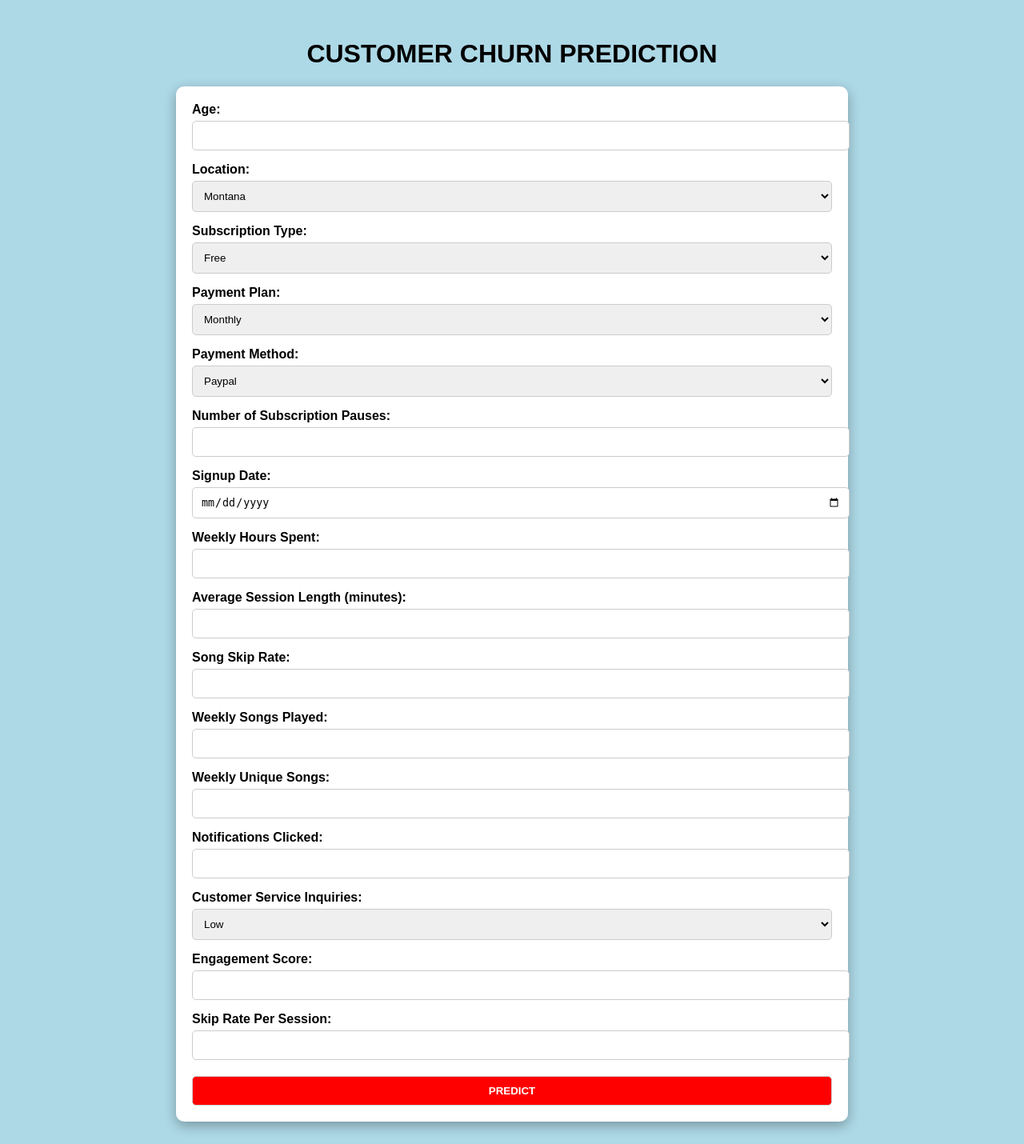
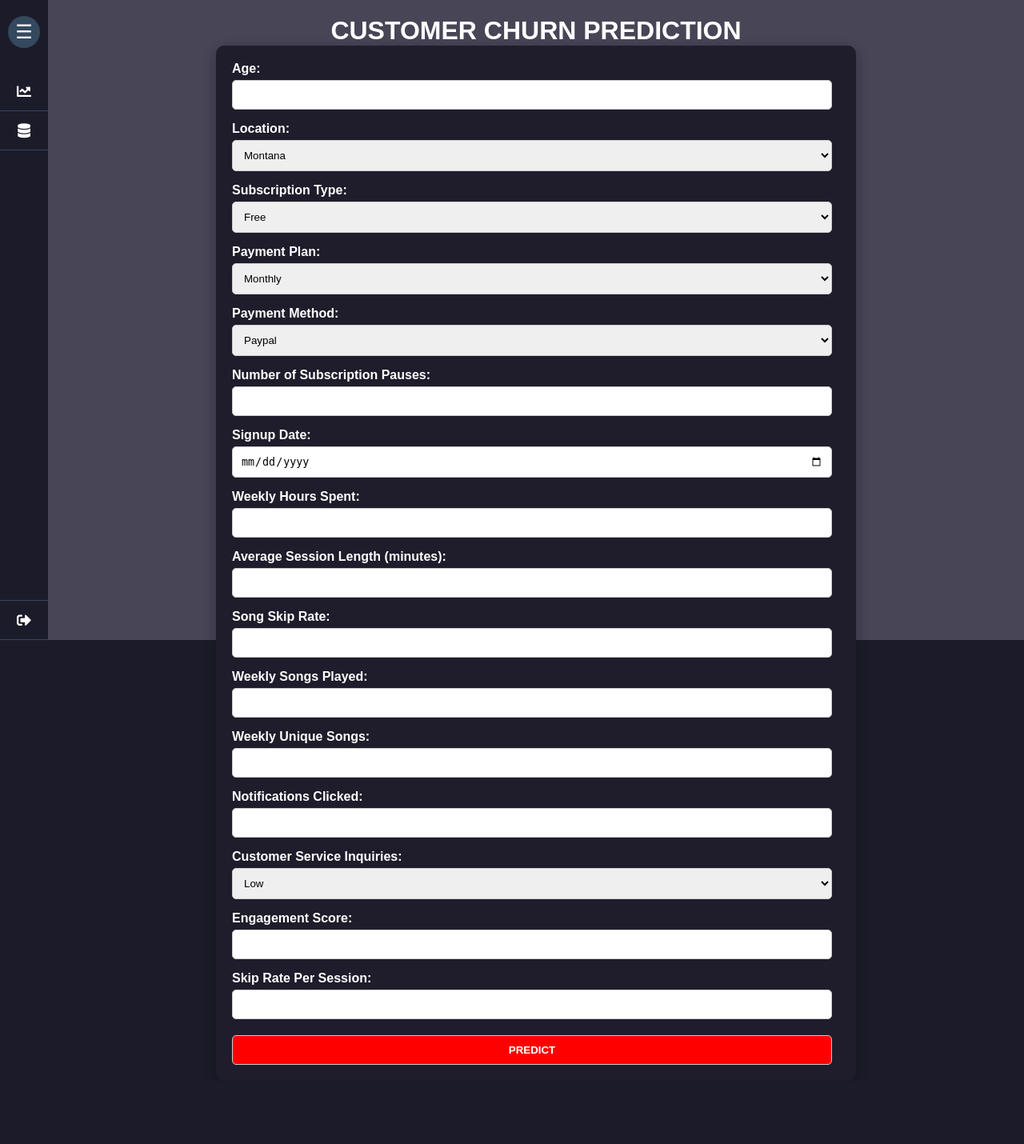
Before and after one commit to Meenakshi2002-28/Churn-Prediction--Major-Project, a Flask app: page /prediction in a window 1280 px wide. Shown: the whole page at 80% size. After the commit the page ends 1331 px from the top, so only its background shows below. Run offline with Flask 3, Linux system fonts and the light colour scheme; parts of the project's set-up code (start-up, migrations or seed data) failed here and were passed over; some libraries are stand-ins or nearby versions.

Commit message:
changes made

```diff
--- a/app.py
+++ b/app.py
@@ -1,7 +1,10 @@
-from flask import Flask, render_template, request, redirect, url_for, flash, session
+from flask import Flask, render_template, request, redirect, url_for, flash, session, jsonify
 import psycopg2
 from psycopg2.extras import DictCursor
 import bcrypt
+import joblib
+import numpy as np
+import pandas as pd
 
 app = Flask(__name__)
 app.secret_key = 'your_secret_key'  # Keep this consistent
@@ -113,6 +116,120 @@ def dashboard():
 def prediction():
     return render_template('prediction.html')
 
+with open('predict.pkl', 'rb') as f:
+    models = joblib.load(f)
+
+model = models.get('lightgbm')
+
+if model is None:
+    print("❌ Error: LightGBM model not found in predict.pkl")
+else:
+    print("✅ LightGBM model loaded successfully with features:", model.feature_name_)
+
+
+with open('onehot_encoder.pkl', 'rb') as f:
+    onehot_encoder = joblib.load(f)
+
+with open('ordinal_encoder.pkl', 'rb') as f:
+    ordinal_encoder = joblib.load(f)
+
+with open('scaler.pkl', 'rb') as f:
+    scaler = joblib.load(f)
+
+from datetime import datetime
+
+@app.route('/predict', methods=['POST'])
+def predict():
+    if request.method == 'POST':
+        # Extract input data
+        input_data = {
+            'age': request.form['age'],
+            'location': request.form['location'],
+            'subscription_type': request.form['subscription_type'],
+            'payment_plan': request.form['payment_plan'],
+            'payment_method': request.form['payment_method'],
+            'num_subscription_pauses': request.form['num_subscription_pauses'],
+            'weekly_hours': request.form['weekly_hours'],
+            'average_session_length': request.form['average_session_length'],
+            'song_skip_rate': request.form['song_skip_rate'],
+            'weekly_songs_played': request.form['weekly_songs_played'],
+            'weekly_unique_songs': request.form['weekly_unique_songs'],
+            'notifications_clicked': request.form['notifications_clicked'],
+            'customer_service_inquiries': request.form['customer_service_inquiries'],
+            'engagement_score': request.form['engagement_score'],
+            'skip_rate_per_session': request.form['skip_rate_per_session'],
+            'signup_date': request.form['signup_date']  # Get signup date
+        }
+
+        # Convert signup date to days_since_signup
+        today = datetime.today()
+        signup_date = datetime.strptime(input_data['signup_date'], "%Y-%m-%d")  # Assuming format 'YYYY-MM-DD'
+        input_data['days_since_signup'] = (today - signup_date).days  # Convert to integer
+
+        # Convert to DataFrame
+        df = pd.DataFrame([input_data])
+
+        # Debugging: Print the received DataFrame columns
+        print("Received DataFrame columns:", df.columns.tolist())
+
+        # Define categorical features
+        categorical_features = ['location', 'subscription_type', 'payment_plan', 'payment_method']
+
+        # Check if categorical columns exist in DataFrame
+        missing_cols = [col for col in categorical_features if col not in df.columns]
+        if missing_cols:
+            print("❌ Missing Categorical Columns:", missing_cols)
+            return "Error: Missing required input fields", 400  # Return error message
+
+        # One-hot encode categorical features (only if columns exist)
+        df_categorical = df[categorical_features]
+
+        # Ensure order matches fitted encoder
+        df_categorical = df_categorical.reindex(columns=onehot_encoder.feature_names_in_, fill_value="Unknown")
+
+        # Transform categorical features
+        df_encoded = pd.DataFrame(onehot_encoder.transform(df_categorical).toarray(),
+                          columns=onehot_encoder.get_feature_names_out())
+        df_encoded = df_encoded.reindex(columns=onehot_encoder.get_feature_names_out(), fill_value=0)
+
+
+        # Encode ordinal feature
+        if 'customer_service_inquiries' in df.columns:
+            df[['customer_service_inquiries']] = ordinal_encoder.transform(df[['customer_service_inquiries']])
+        else:
+            print("❌ 'customer_service_inquiries' is missing!")
+
+        # Drop original categorical columns
+        df.drop(columns=categorical_features, errors='ignore', inplace=True)
+
+        # Concatenate encoded categorical features
+        df = pd.concat([df, df_encoded], axis=1)
+
+        # Ensure feature order matches what was used during training
+        df = df.reindex(columns=scaler.feature_names_in_, fill_value=0)
+
+        # Scale numerical features
+        df_scaled = scaler.transform(df)
+        df_scaled = pd.DataFrame(df_scaled, columns=scaler.feature_names_in_)
+
+        # Debugging: Check final feature names before renaming
+        print("✅ Final Features Sent to Model:", df_scaled.columns.tolist())
+        print("Processed DataFrame columns:", df_scaled.columns.tolist())
+        print("Expected Model Columns:", model.feature_name_)
+
+        # Rename processed DataFrame columns to match model expectations
+        df_scaled.columns = model.feature_name_
+
+        # Debugging: Confirm renaming is correct
+        print("Renamed Processed DataFrame columns:", df_scaled.columns.tolist())
+
+        # Make prediction
+        prediction = model.predict(df_scaled)
+
+        # Return result
+        result = 'Churn' if prediction[0] == 1 else 'Not Churn'
+        return render_template('prediction_result.html', prediction=result)
+
 @app.route('/logout')
 def logout():
     session.clear()
--- a/templates/prediction.html
+++ b/templates/prediction.html
@@ -3,70 +3,200 @@
 <head>
     <meta charset="UTF-8">
     <meta name="viewport" content="width=device-width, initial-scale=1.0">
-    <title>Customer Churn Prediction</title>
+    <link rel="stylesheet" href="https://cdnjs.cloudflare.com/ajax/libs/font-awesome/5.15.3/css/all.min.css">
+    <title>Prediction</title>
     <style>
+        * {
+          margin: 0;
+          padding: 0;
+          box-sizing: border-box;
+        }
+
         body {
           font-family: Arial, sans-serif;
-            background-color: #add8e6;
+          display: flex;
+          height: 100vh;
+          background-color: #1c1b29;
+          color: white;
+        }
+
+        .sidebar {
+          width: 60px;
+          background-color: #1c1b29;
+          transition: width 0.3s ease;
+          display: flex;
+          flex-direction: column;
+          align-items: center;
+          overflow: hidden;
+        }
+
+        .sidebar.expanded {
+          width: 150px;
+        }
+
+        .menu-icon {
+          font-size: 24px;
+          cursor: pointer;
+          margin: 20px 0;
+          padding: 10px;
+          background-color: #34495e;
+          border-radius: 50%;
+          width: 40px;
+          height: 40px;
+          display: flex;
+          align-items: center;
+          justify-content: center;
+        }
+
+        .sidebar-menu {
+          list-style: none;
+          padding: 0;
+          width: 100%;
+          margin-top: 10px;
+          flex-grow: 1;
+          display: flex;
+          flex-direction: column;
+        }
+
+        .sidebar-menu li {
+          padding: 15px;
+          text-align: center;
+          border-bottom: 1px solid #34495e;
+          display: flex;
+          align-items: center;
+          justify-content: center;
+        }
+
+        .sidebar-menu a {
+          color: white;
+          text-decoration: none;
+          display: flex;
+          align-items: center;
+          gap: 10px;
+        }
+
+        .sidebar-menu i {
+          font-size: 18px;
+        }
+
+        .sidebar.expanded .sidebar-menu li span {
+          display: inline-block;
+        }
+
+        .sidebar-menu span {
+          display: none;
+        }
+
+        .sidebar-menu .logout {
+          margin-top: auto;
+          border-top: 1px solid #34495e;
+        }
+
+        .main-content {
+          flex-grow: 1;
           padding: 20px;
+          background-color: #9995ab58;
         }
+
         h1 {
             text-align: center;
             font-weight: bold;
+            color: white;
         }
+
         .container {
             max-width: 800px;
             margin: 0 auto;
-            background: white;
+            background: #1F1D2B;
             padding: 20px;
             border-radius: 10px;
             box-shadow: 0 5px 15px rgba(0, 0, 0, 0.3);
         }
+
         label {
             font-weight: bold;
         }
+
         .form-group {
             margin-bottom: 15px;
         }
-        input, select, button {
-            width: 100%;
+
+        input,
+        select,
+        button {
+            width: 750px;
             padding: 10px;
             margin-top: 5px;
             border: 1px solid #ccc;
             border-radius: 5px;
         }
+
         .predict-btn {
             background-color: red;
             color: white;
             font-weight: bold;
             cursor: pointer;
         }
+
         .predict-btn:hover {
             background-color: darkred;
         }
+
         .result {
             padding: 15px;
             margin-top: 20px;
             border-radius: 5px;
             font-weight: bold;
         }
+
         .unlikely {
             background-color: #d4edda;
             color: #155724;
         }
+
         .likely {
             background-color: #f8d7da;
             color: #721c24;
         }
+
+        @media (max-width: 768px) {
+          .sidebar {
+            width: 60px;
+          }
+
+          .sidebar.expanded {
+            width: 100px;
+          }
+
+          .menu-icon {
+            font-size: 20px;
+            width: 35px;
+            height: 35px;
+          }
+
+          .main-content {
+            padding: 10px;
+          }
+        }
     </style>
 </head>
 <body>
+    <div class="sidebar" id="sidebar">
+        <div class="menu-icon" id="menu-icon">&#9776;</div>
+        <ul class="sidebar-menu">
+            <li><a href="{{ url_for('prediction') }}"><i class="fas fa-chart-line"></i><span> Prediction</span></a></li>
+            <li><a href="#"><i class="fas fa-database"></i><span> Dataset</span></a></li>
+            <li class="logout"><a href="{{ url_for('logout') }}"><i class="fas fa-sign-out-alt"></i><span> Logout</span></a></li>
+        </ul>
+    </div>
+
+    <div class="main-content">
         <h1>CUSTOMER CHURN PREDICTION</h1>
         <div class="container">
-        <form id="churnForm">
+          <form id="churnForm" action="{{ url_for('predict') }}" method="POST">
             <div class="form-group">
                 <label for="age">Age:</label>
-                <input type="number" id="age" name="age" required>
+                <input type="number" id="age" name="age" required min="1">
             </div>
 
             <div class="form-group">
@@ -124,7 +254,8 @@
 
             <div class="form-group">
                 <label for="num_subscription_pauses">Number of Subscription Pauses:</label>
-                <input type="number" id="num_subscription_pauses" name="num_subscription_pauses" required>
+                <input type="number" id="num_subscription_pauses" name="num_subscription_pauses" required min="0"
+                    required>
             </div>
 
             <div class="form-group">
@@ -183,24 +314,22 @@
 
             <button type="submit" class="predict-btn">PREDICT</button>
         </form>
-
             <div id="result" class="result" style="display:none;"></div>
+        </div>
     </div>
 
     <script>
-        document.getElementById('churnForm').addEventListener('submit', function(event) {
-            event.preventDefault();
-            const confidence = Math.random() * 100;
-            const result = document.getElementById('result');
+        const sidebar = document.getElementById('sidebar');
+        const menuIcon = document.getElementById('menu-icon');
 
-            if (confidence > 50) {
-                result.textContent = `⚠️ This customer is likely to churn! Confidence: ${confidence.toFixed(2)}%`;
-                result.className = 'result likely';
-            } else {
-                result.textContent = `✅ This customer is unlikely to churn! Confidence: ${confidence.toFixed(2)}%`;
-                result.className = 'result unlikely';
+        menuIcon.addEventListener('click', () => {
+          sidebar.classList.toggle('expanded');
+        });
+
+        window.addEventListener('resize', () => {
+          if (window.innerWidth <= 768) {
+            sidebar.classList.remove('expanded');
           }
-            result.style.display = 'block';
         });
     </script>
 </body>
```
Also changed, not shown: prediction.py (added, +48 -0 lines), structure.html (added, +184 -0 lines), templates/dashboard.html (+45 -46 lines), templates/prediction_result.html (added, +12 -0 lines), 4 other files. Lines whose indentation alone changed are shown as unchanged.
